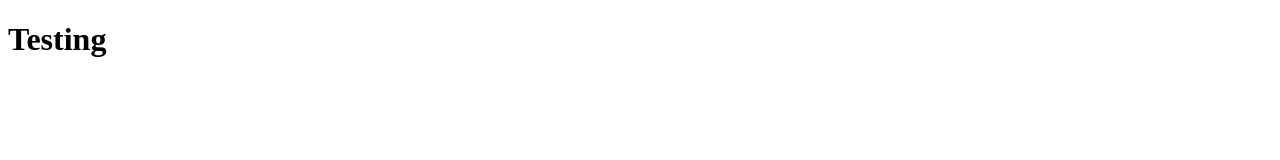
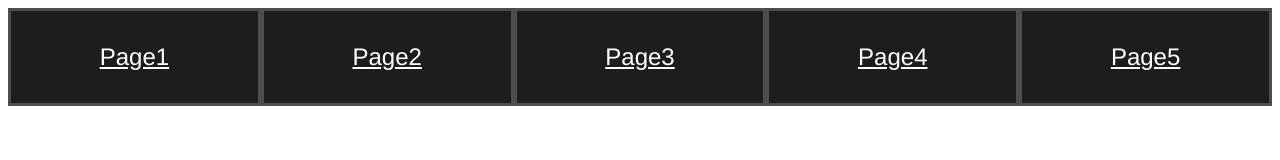
Before and after one commit to Brendon990/Brendon990.github.io, a plain HTML site: page index.html in a window 1280 px wide. Drawn offline with Linux system fonts and the light colour scheme.

Commit message:
added top bar

```diff
--- a/index.html
+++ b/index.html
@@ -4,8 +4,16 @@
     <meta charset="UTF-8">
     <meta name="viewport" content="width=device-width, initial-scale=1.0">
     <title>Document</title>
+    <link rel="stylesheet" type="text/css" href="styles.css">
 </head>
 <body>
-    <h1>Testing</h1>
+    <header class="grid-container">
+        <a class="grid-item" href="page1.html">Page1</a>
+        <a class="grid-item" href="page2.html">Page2</a>
+        <a class="grid-item" href="page3.html">Page3</a>
+        <a class="grid-item" href="page4.html">Page4</a>
+        <a class="grid-item" href="page5.html">Page5</a>
+    </header>
+
 </body>
 </html>
--- /dev/null
+++ b/styles.css
@@ -0,0 +1,16 @@
+.grid-container{
+    display: grid;
+    background-color: aqua;
+    grid-template-columns: repeat(5, 1fr);
+}
+
+.grid-item{
+    background-color: rgb(29, 29, 29);
+        text-align: center;
+        border: 3px solid rgb(77, 77, 77);
+        padding: 4vh;
+        font-size: 3vh;
+        display: inline-block;
+        font-family: Helvetica, sans-serif;
+        color: white;
+}
```
Also changed, not shown: page1.html (added, +11 -0 lines), page2.html (added, +11 -0 lines), page3.html (added, +11 -0 lines), page4.html (added, +11 -0 lines), page5.html (added, +11 -0 lines).
